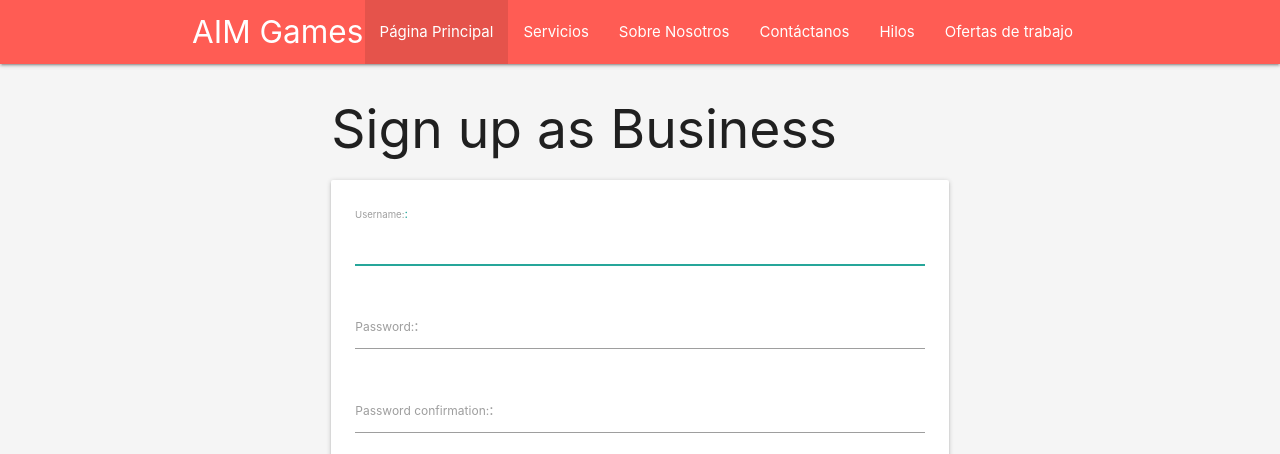
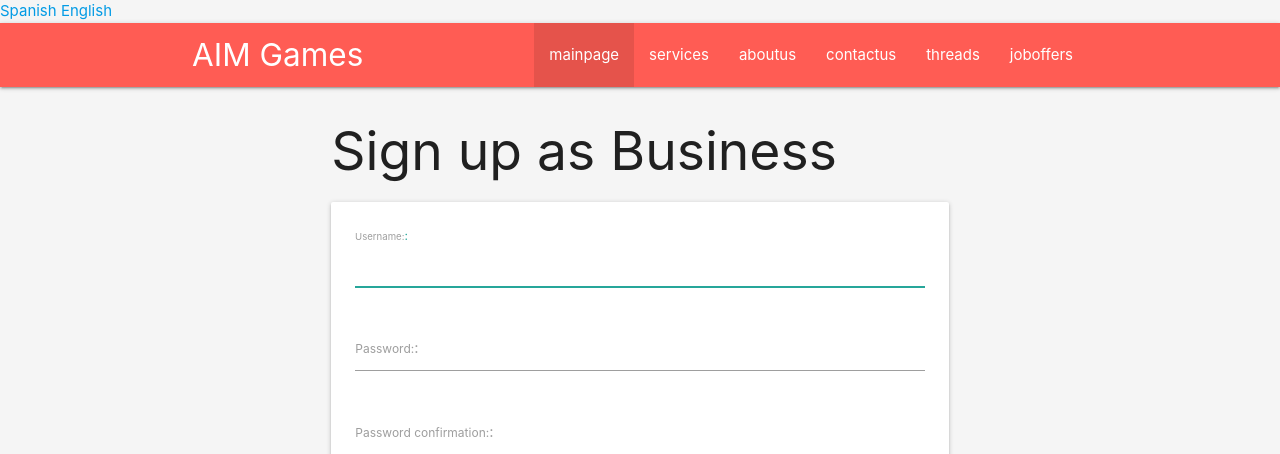
Before and after one commit to supremmaer/AIM-GAMES-PLATFORM, a Django app: page /business/create/ in a window 1280 px wide. Shown: the top 454 px of the page. Run offline with Django 3.2, Linux system fonts and the light colour scheme; some libraries are stand-ins or nearby versions.

Commit message:
Internacionalizacion

```diff
--- a/AIM_GAMES_PLATFORM/AIM_GAMES/views.py
+++ b/AIM_GAMES_PLATFORM/AIM_GAMES/views.py
@@ -11,12 +11,21 @@ from .forms import FreelancerForm, BusinessForm, ThreadForm
 from django.db.models import Q
 from datetime import datetime, timezone
 from django.contrib import auth
+from django.contrib import sessions
 
+from django.utils.translation import gettext as _
+from django.utils import translation
 
 def index(request):
     # esto es como el controlador/servicios
+    language = request.session['language']
+    translation.activate(language)
+
     return render(request, 'index.html')
 
+def setlanguage(request, language):
+    request.session['language'] = language
+    return redirect('/')
 
 def pagarPaypal(request):
     host = request.get_host()
--- a/AIM_GAMES_PLATFORM/AIM_GAMES_PLATFORM/urls.py
+++ b/AIM_GAMES_PLATFORM/AIM_GAMES_PLATFORM/urls.py
@@ -38,4 +38,5 @@ urlpatterns = [
     path('joboffer/user/list/', jobOfferList, name='jobOfferList'),
     #static(settings.STATIC_URL, document_root=settings.STATIC_ROOT)
     path('freelancer/detail/<int:id>',freelancerDetail, name='freelancerDetail'),
+    path('setlanguage/<str:language>', setlanguage)
 ]
--- a/AIM_GAMES_PLATFORM/templates/base_generic.html
+++ b/AIM_GAMES_PLATFORM/templates/base_generic.html
@@ -1,3 +1,4 @@
+{% load i18n %}
 <!DOCTYPE html>
 <html lang="es">
 <head>
@@ -20,6 +21,8 @@
   }
 
 </style>
+<a href="/setlanguage/es-ES" target="_self" class="collection-item">Spanish</a>
+<a href="/setlanguage/en-GB" target="_self" class="collection-item">English</a>
 </head>
 
 
@@ -32,12 +35,12 @@
                 <a href="#" class="brand-logo" id="logotipo" >AIM Games</a>
                 <a href="#" class="sidenav-trigger" data-target="slide_out"><i class="material-icons">menu</i></a>
                 <ul class="hide-on-med-and-down right">
-                    <li class="active"><a>Página Principal</a></li>
-                    <li><a>Servicios</a></li>
-                    <li><a>Sobre Nosotros</a></li>
-                    <li><a>Contáctanos</a></li>
-                    <li><a href="/thread/business/list/1" target="_self" class="collection-item">Hilos</a></li>
-                    <li><a href="/joboffer/user/list/" target="_self" class="collection-item">Ofertas de trabajo</a></li>
+                    <li class="active"><a>{% trans "mainpage" %}</a></li>
+                    <li><a>{% trans "services" %}</a></li>
+                    <li><a>{% trans "aboutus" %}</a></li>
+                    <li><a>{% trans "contactus" %}</a></li>
+                    <li><a href="/thread/business/list/1" target="_self" class="collection-item">{% trans "threads" %}</a></li>
+                    <li><a href="/joboffer/user/list/" target="_self" class="collection-item">{% trans "joboffers" %}</a></li>
 
                 </ul>
 
@@ -47,10 +50,10 @@
     </nav>
 
         <ul class="sidenav" id="slide_out">
-            <li class="active"><a>Página Principal</a></li>
-            <li><a>Servicios</a></li>
-            <li><a>Sobre Nosotros</a></li>
-            <li><a>Contáctanos</a></li>
+            <li class="active"><a>{% trans "mainpage" %}</a></li>
+            <li><a>{% trans "services" %}</a></li>
+            <li><a>{% trans "aboutus" %}</a></li>
+            <li><a>{% trans "contactus" %}</a></li>
         </ul>
 
 
```
Also changed, not shown: AIM_GAMES_PLATFORM/AIM_GAMES_PLATFORM/settings.py (+8 -0 lines), traduccion.txt (added, +11 -0 lines), locale/en_GB/LC_MESSAGES/django.po (added), locale/es_ES/LC_MESSAGES/django.po (added).
